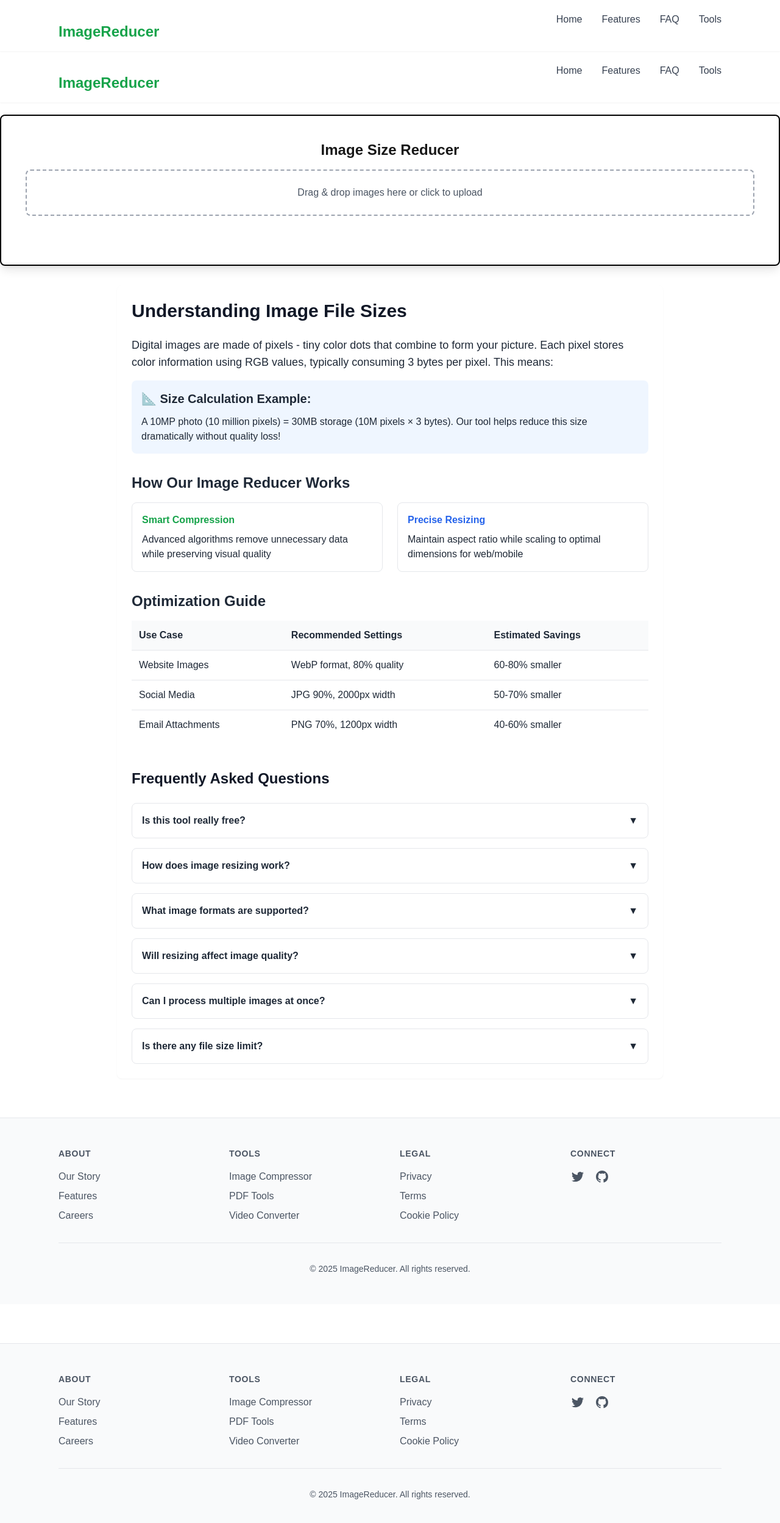
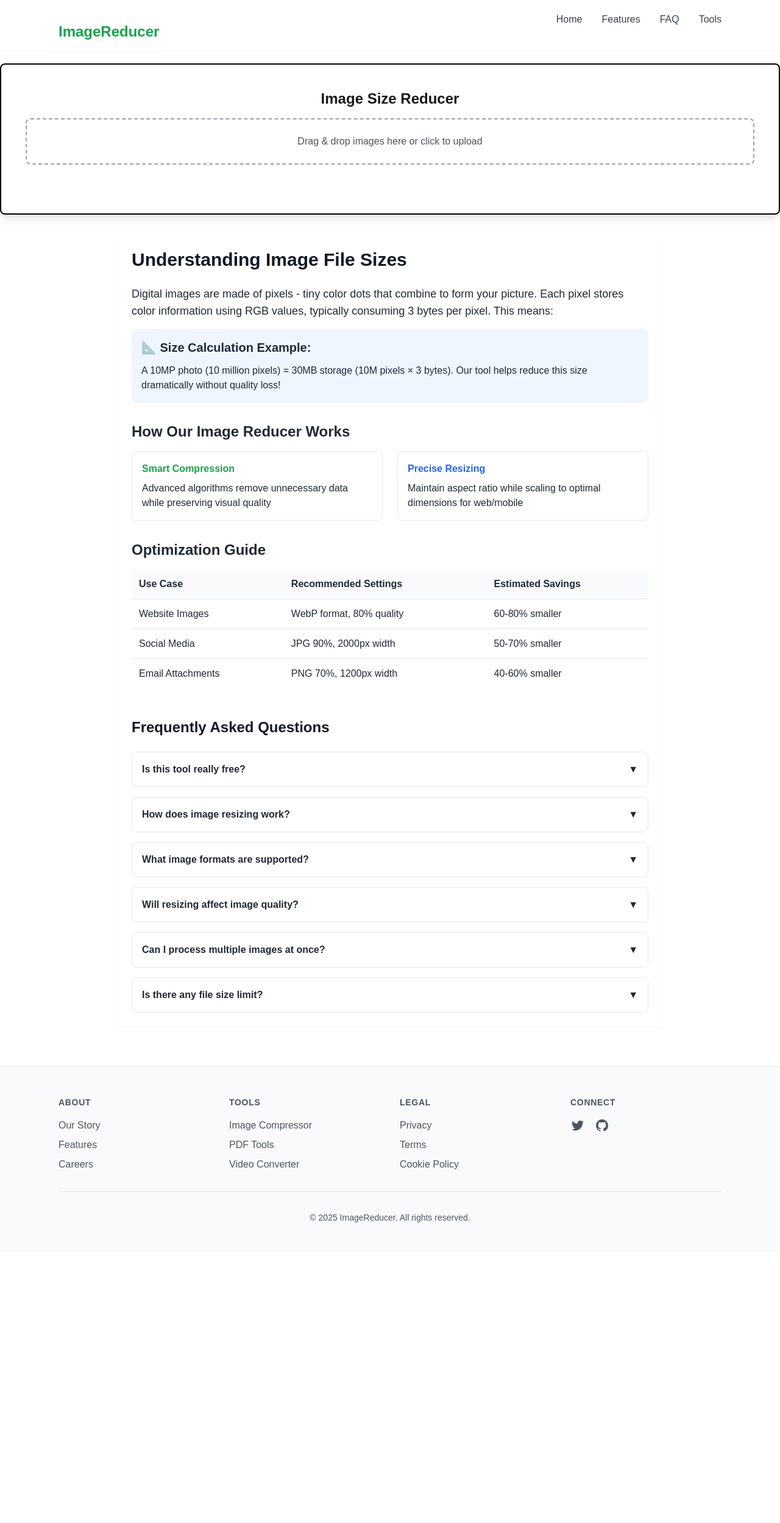
Before and after one commit to soloprime9/Reduce-Images, a Next.js app: page / in a window 1280 px wide. Shown: the top 2498 px of the page at 61% size. After the commit the page ends 2055 px from the top, so only its background shows below. Built offline with nearby package versions, Linux system fonts and the light colour scheme.

Commit message:
Update page.js

```diff
--- a/src/app/page.js
+++ b/src/app/page.js
@@ -129,32 +129,7 @@ const ImageResizer = () => {
 
   return (
     <div>
-    <header className="bg-white shadow-sm">
-    <nav className="max-w-6xl mx-auto px-4 sm:px-6 border-dashed mt-5 lg:px-8">
-      <div className="flex justify-between h-16">
-        <div className="flex-shrink-0 flex items-center">
-          <span className="text-2xl font-bold text-green-600 pointer"><a href="https://reduceimages-sigma.vercel.app/">ImageReducer</a></span>
-        </div>
 
-        {/* Desktop Navigation */}
-        <div className="hidden md:flex space-x-8">
-          <a href="https://reduceimages-sigma.vercel.app/" className="text-gray-700 hover:text-green-600 transition-colors">Home</a>
-          <a href="https://reduceimages-sigma.vercel.app/" className="text-gray-700 hover:text-green-600 transition-colors">Features</a>
-          <a href="https://reduceimages-sigma.vercel.app/" className="text-gray-700 hover:text-green-600 transition-colors">FAQ</a>
-          <a href="https://reduceimages-sigma.vercel.app/" className="text-gray-700 hover:text-green-600 transition-colors">Tools</a>
-        </div>
-
-        {/* Mobile Menu Button */}
-        <div className="md:hidden flex items-center">
-          <button className="text-gray-700 hover:text-green-600">
-            <svg className="h-6 w-6" fill="none" viewBox="0 0 24 24" stroke="currentColor">
-              <path strokeLinecap="round" strokeLinejoin="round" strokeWidth={2} d="M4 6h16M4 12h16M4 18h16" />
-            </svg>
-          </button>
-        </div>
-      </div>
-    </nav>
-  </header>
 
 
     <div className="w-full p-10 pb-20 border-2 border-black mt-5 shadow-lg rounded-lg">
@@ -320,67 +295,6 @@ const ImageResizer = () => {
       </section>
 
 
-            <footer className="bg-gray-50 mt-16 border-t">
-    <div className="max-w-6xl mx-auto py-12 px-4 sm:px-6 lg:px-8">
-      <div className="grid grid-cols-1 md:grid-cols-4 gap-8">
-        {/* About Column */}
-        <div>
-          <h3 className="text-sm font-semibold text-gray-600 uppercase tracking-wider">About</h3>
-          <ul className="mt-4 space-y-2">
-            <li><a href="#" className="text-gray-600 hover:text-green-600 transition-colors">Our Story</a></li>
-            <li><a href="#" className="text-gray-600 hover:text-green-600 transition-colors">Features</a></li>
-            <li><a href="#" className="text-gray-600 hover:text-green-600 transition-colors">Careers</a></li>
-          </ul>
-        </div>
-
-        {/* Tools Column */}
-        <div>
-          <h3 className="text-sm font-semibold text-gray-600 uppercase tracking-wider">Tools</h3>
-          <ul className="mt-4 space-y-2">
-            <li><a href="#" className="text-gray-600 hover:text-green-600 transition-colors">Image Compressor</a></li>
-            <li><a href="#" className="text-gray-600 hover:text-green-600 transition-colors">PDF Tools</a></li>
-            <li><a href="#" className="text-gray-600 hover:text-green-600 transition-colors">Video Converter</a></li>
-          </ul>
-        </div>
-
-        {/* Legal Column */}
-        <div>
-          <h3 className="text-sm font-semibold text-gray-600 uppercase tracking-wider">Legal</h3>
-          <ul className="mt-4 space-y-2">
-            <li><a href="#" className="text-gray-600 hover:text-green-600 transition-colors">Privacy</a></li>
-            <li><a href="#" className="text-gray-600 hover:text-green-600 transition-colors">Terms</a></li>
-            <li><a href="#" className="text-gray-600 hover:text-green-600 transition-colors">Cookie Policy</a></li>
-          </ul>
-        </div>
-
-        {/* Social Column */}
-        <div>
-          <h3 className="text-sm font-semibold text-gray-600 uppercase tracking-wider">Connect</h3>
-          <div className="mt-4 flex space-x-4">
-            <a href="#" className="text-gray-600 hover:text-green-600 transition-colors">
-              <span className="sr-only">Twitter</span>
-              <svg className="h-6 w-6" fill="currentColor" viewBox="0 0 24 24">
-                <path d="M8.29 20.251c7.547 0 11.675-6.253 11.675-11.675 0-.178 0-.355-.012-.53A8.348 8.348 0 0022 5.92a8.19 8.19 0 01-2.357.646 4.118 4.118 0 001.804-2.27 8.224 8.224 0 01-2.605.996 4.107 4.107 0 00-6.993 3.743 11.65 11.65 0 01-8.457-4.287 4.106 4.106 0 001.27 5.477A4.072 4.072 0 012.8 9.713v.052a4.105 4.105 0 003.292 4.022 4.095 4.095 0 01-1.853.07 4.108 4.108 0 003.834 2.85A8.233 8.233 0 012 18.407a11.616 11.616 0 006.29 1.84" />
-              </svg>
-            </a>
-            <a href="#" className="text-gray-600 hover:text-green-600 transition-colors">
-              <span className="sr-only">GitHub</span>
-              <svg className="h-6 w-6" fill="currentColor" viewBox="0 0 24 24">
-                <path fillRule="evenodd" d="M12 2C6.477 2 2 6.484 2 12.017c0 4.425 2.865 8.18 6.839 9.504.5.092.682-.217.682-.483 0-.237-.008-.868-.013-1.703-2.782.605-3.369-1.343-3.369-1.343-.454-1.158-1.11-1.466-1.11-1.466-.908-.62.069-.608.069-.608 1.003.07 1.531 1.032 1.531 1.032.892 1.53 2.341 1.088 2.91.832.092-.647.35-1.088.636-1.338-2.22-.253-4.555-1.113-4.555-4.951 0-1.093.39-1.988 1.029-2.688-.103-.253-.446-1.272.098-2.65 0 0 .84-.27 2.75 1.026A9.564 9.564 0 0112 6.844c.85.004 1.705.115 2.504.337 1.909-1.296 2.747-1.027 2.747-1.027.546 1.379.202 2.398.1 2.651.64.7 1.028 1.595 1.028 2.688 0 3.848-2.339 4.695-4.566 4.943.359.309.678.92.678 1.855 0 1.338-.012 2.419-.012 2.747 0 .268.18.58.688.482A10.019 10.019 0 0022 12.017C22 6.484 17.522 2 12 2z" clipRule="evenodd" />
-              </svg>
-            </a>
-          </div>
-        </div>
-      </div>
-
-      {/* Copyright */}
-      <div className="mt-8 pt-8 border-t border-gray-200 text-center">
-        <p className="text-sm text-gray-600">
-          &copy; {new Date().getFullYear()} ImageReducer. All rights reserved.
-        </p>
-      </div>
-    </div>
-  </footer>
 
     </div>
   );
```
